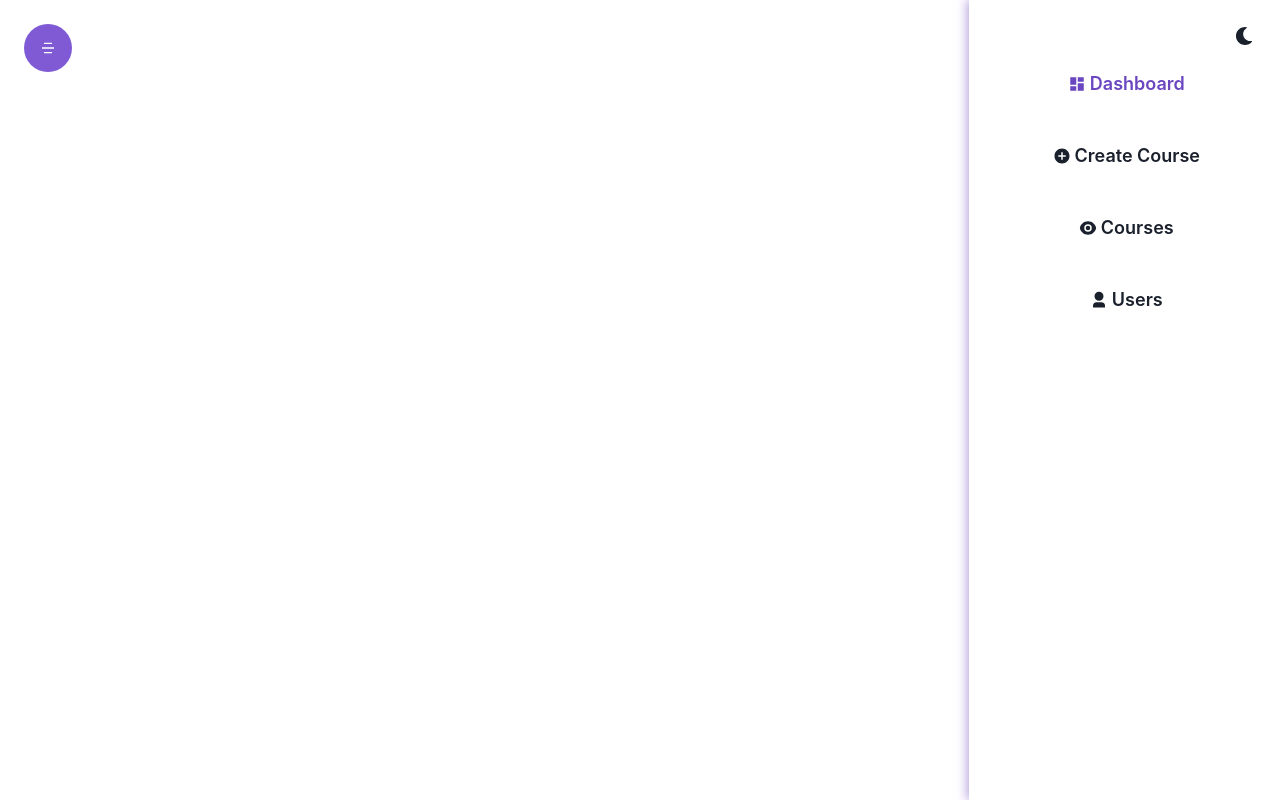
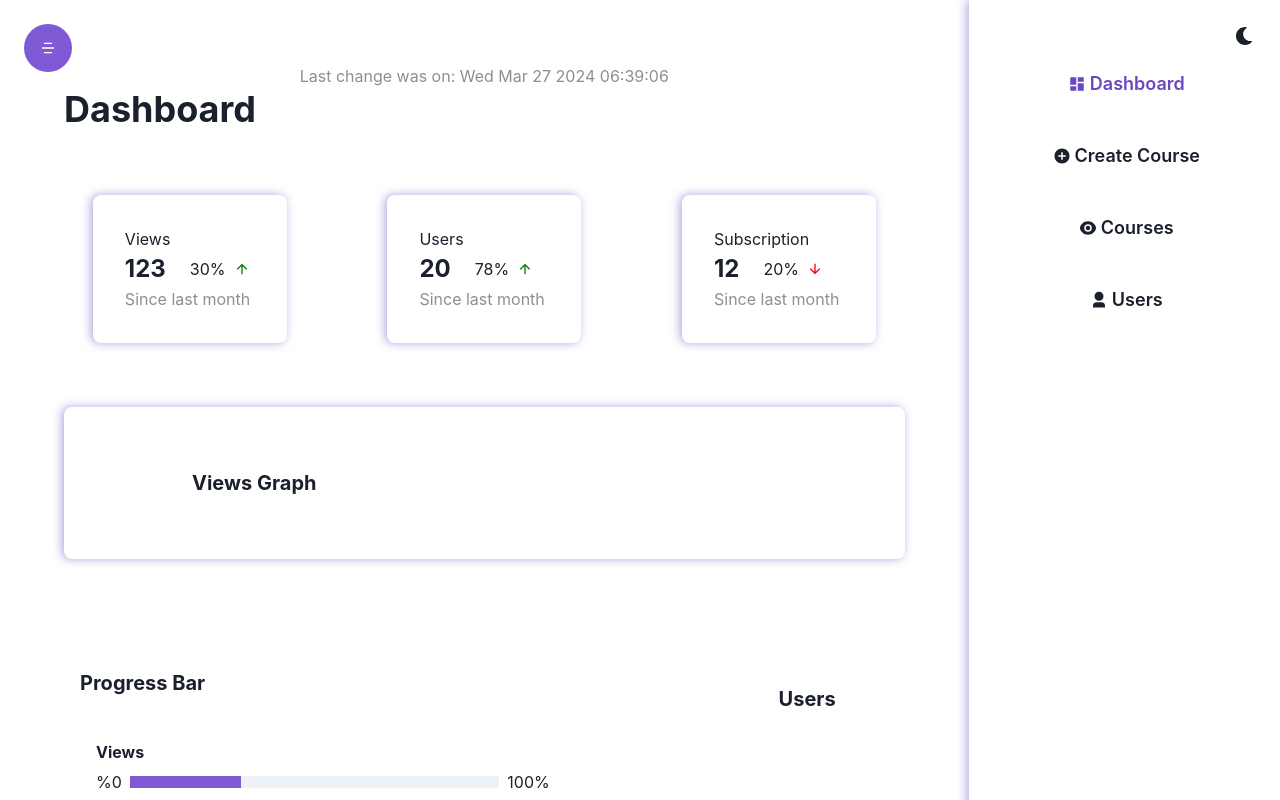
Before and after one commit to hassaan-codes/git-mern--udemy-like-app, a React (Create React App) app in the folder frontend/: page /admin/dashboard in a window 1280 px wide. Shown: the top 800 px of the page. Built offline with nearby package versions, Linux system fonts and the light colour scheme.

Commit message:
working on frontend

```diff
--- a/frontend/src/components/admin/dashboard/Dashboard.jsx
+++ b/frontend/src/components/admin/dashboard/Dashboard.jsx
@@ -1,14 +1,87 @@
-import { Box, Grid } from '@chakra-ui/react'
+import { Box, Grid, HStack, Heading, Progress, Stack, Text } from '@chakra-ui/react'
 import React from 'react'
 import cursor from '../../../assets/images/cursor.png'
 import { Sidebar } from '../Sidebar'
+import { RiArrowDownLine, RiArrowUpLine } from 'react-icons/ri'
+
+const DataBox = ({title, quantity, quantityPercent, profit}) => {
+    return <Box width={['full', '20%']} boxShadow={'-2px 0px 10px rgba(107, 70, 193, 0.5)'} p={8} borderRadius={'lg'}>
+        <Text>{title}</Text>
+        <HStack spacing={6}>
+            <Text fontSize={'2xl'} fontWeight={'bold'}>{quantity}</Text>
+            <HStack>
+                <Text>{quantityPercent + '%'}</Text>
+                {
+                    profit
+                    ? <RiArrowUpLine color='green'/>
+                    : <RiArrowDownLine color='red'/>
+                }
+            </HStack>
+        </HStack>
+
+        <Text opacity={0.5}>Since last month</Text>
+    </Box>
+}
+
+const ProgressBar = ({title, value, profit}) => {
+    return <Box py={4} px={['0', '20']}>
+        <Heading size={'sm'} mb={2}>
+            {title}
+        </Heading>
+        <HStack width={'full'} alignItems={'center'}>
+            <Text>{profit?'%0':`-${value}%`}</Text>
+            <Progress width={'full'} value={profit?value:0} colorScheme='purple'/>
+            <Text>{value > 100 ? `${value}%` : '100%'}</Text>
+        </HStack>
+    </Box>
+}
 
 const Dashboard = () => {
   return (
     <>
         <Grid css={{ cursor: `url(${cursor}), default` }} minH={'100vh'} templateColumns={['1fr', '5fr 1fr']}>
-            <Box>
+            <Box
+                boxSizing='border-box'
+                py={16}
+                px={['4', '0']}
+            >
+                <Text textAlign={'center'} opacity={0.5}>Last change was on: {new Date().toString().split('G')[0]}</Text>
+                <Heading ml={['0', '16']} mb={16} textAlign={['center', 'left']}>Dashboard</Heading>
+                <Stack direction={['column', 'row']} minH={24} justifyContent={'space-evenly'}>
+                    <DataBox title='Views' quantity={123} quantityPercent={30} profit={true}/>
+                    <DataBox title='Users' quantity={20} quantityPercent={78} profit={true}/>
+                    <DataBox title='Subscription' quantity={12} quantityPercent={20} profit={false}/>
+                </Stack>
 
+                <Box
+                    margin={['0', '16']}
+                    borderRadius={'lg'}
+                    padding={['0', '16']}
+                    mt={['4', '16']}
+                    boxShadow={'-2px 0px 10px rgba(107, 70, 193, 0.5)'}
+                >
+                    <Heading textAlign={['center', 'left']} size={'md'} pt={['8', '0']} ml={['0', '16']}>
+                        Views Graph
+                    </Heading>
+                </Box>
+
+                <Grid templateColumns={['1fr', '2fr 1fr']}>
+                    <Box p={4}>
+                        <Heading textAlign={['center', 'left']} size={'md'} my={8} ml={['0', '16']}>
+                            Progress Bar
+                        </Heading>
+
+                        <Box>
+                            <ProgressBar profit={true} title="Views" value={30}/>
+                            <ProgressBar profit={true} title="Users" value={78}/>
+                            <ProgressBar profit={false} title="Subscription" value={20}/>
+                        </Box>
+                    </Box>
+
+                    <Box p={['0', '16']} boxSizing='border-box' py={4}>
+                        <Heading textAlign={'center'} size={'md'} mb={4}>Users</Heading>
+                    </Box>
+                </Grid>
             </Box>
 
             <Sidebar/>
```
